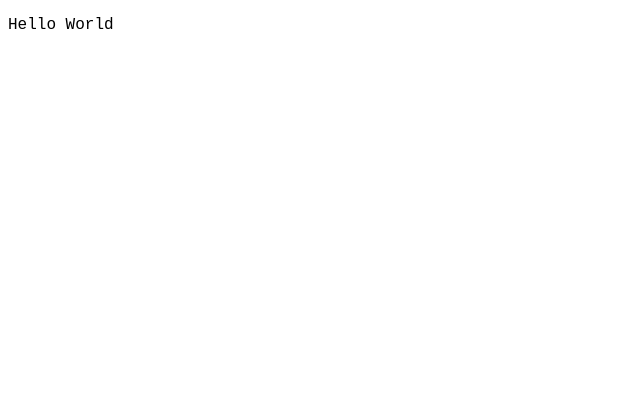
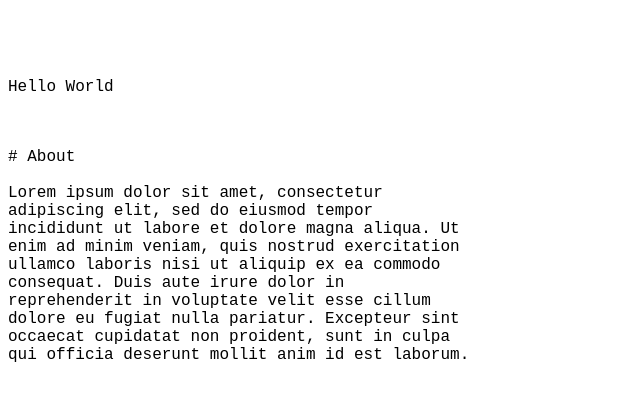
Before and after one commit to JacksonHagood/JacksonHagood, a React (Create React App) app: page / in a window 1280 px wide. Shown: the top 400 px of the page, without its empty margins (0-640 px from the left). Built offline with nearby package versions, Linux system fonts and the light colour scheme.

Commit message:
Basic cell layout

```diff
--- /dev/null
+++ b/src/components/terminal/cell_span.tsx
@@ -0,0 +1,16 @@
+import React from "react";
+
+import { Cell } from "../../types/cells"
+
+export const CellSpan = (props: {cell: Cell}) => {
+  return (
+    <span
+      style = {{
+        ...(props.cell.background_color && {"backgroundColor": props.cell.background_color}),
+        ...(props.cell.color && {"backgroundColor": props.cell.color}),
+      }}
+    >
+      {props.cell.char}
+    </span>
+  );
+}
--- /dev/null
+++ b/src/components/terminal/terminal.tsx
@@ -0,0 +1,18 @@
+import React from "react";
+
+import { Cell, CellString, CellBuffer } from "../../types/cells"
+import { CellSpan } from "./cell_span"
+
+export const Terminal = (props: {cell_buffer: CellBuffer}) => {
+  return (
+    <div>
+      {props.cell_buffer.map((cell_row: CellString, index: number) => (
+        <div>
+          {cell_row.map((cell: Cell, index: number) => (
+            <CellSpan cell = {cell}/>
+          ))}
+        </div>
+      ))}
+    </div>
+  );
+}
--- /dev/null
+++ b/src/constants/characters.ts
@@ -0,0 +1,12 @@
+export const S    = " "; // space
+export const L_H  = "─"; // line - horizontal
+export const L_V  = "│"; // line - vertical
+export const C_UL = "┌"; // corner - up, left
+export const C_UR = "┐"; // corner - up, right
+export const C_DL = "└"; // corner - down, left
+export const C_DR = "┘"; // corner - down, right
+export const X_R  = "├"; // cross - right
+export const X_L  = "┤"; // cross - left
+export const X_U  = "┴"; // cross - up
+export const X_D  = "┬"; // cross - down
+export const X_A  = "┼"; // cross - all
--- /dev/null
+++ b/src/constants/content/about.ts
@@ -0,0 +1,6 @@
+export const content = `
+
+# About
+
+Lorem ipsum dolor sit amet, consectetur adipiscing elit, sed do eiusmod tempor incididunt ut labore et dolore magna aliqua. Ut enim ad minim veniam, quis nostrud exercitation ullamco laboris nisi ut aliquip ex ea commodo consequat. Duis aute irure dolor in reprehenderit in voluptate velit esse cillum dolore eu fugiat nulla pariatur. Excepteur sint occaecat cupidatat non proident, sunt in culpa qui officia deserunt mollit anim id est laborum.
+`
--- a/src/index.tsx
+++ b/src/index.tsx
@@ -2,6 +2,13 @@ import React from "react";
 import ReactDOM from "react-dom/client";
 
 import "./style/global.scss"
+
+import { Terminal } from "./components/terminal/terminal"
+import { parse_markdown } from "./processing/markdown_parser"
+import { Cell, CellBuffer } from "./types/cells"
+import {content} from "./constants/content/about"
+
+const ex = parse_markdown(content, 50);
 
 const root = ReactDOM.createRoot(
   document.getElementById("root") as HTMLElement
@@ -17,6 +24,7 @@ root.render(
       <main>
         {/* TODO */}
         <p>Hello World</p>
+        <Terminal cell_buffer = {ex}/>
       </main>
 
       <footer>
--- /dev/null
+++ b/src/processing/markdown_parser.ts
@@ -0,0 +1,57 @@
+import { CellString, CellBuffer } from "../types/cells";
+import * as CHAR from "../constants/characters";
+
+export const parse_markdown = (markdown_content: string, width: number): CellBuffer => {
+  var cell_buffer: CellBuffer = [];
+  var cell_row: CellString = [];
+  var current_word: CellString = [];
+
+  for (const char of markdown_content) {
+    // start a new line when character detected
+    if (char === "\n") {
+      cell_row.push(...current_word)
+      current_word = []
+
+      while (cell_row.length < width) {
+        console.log("a")
+        cell_row.push(
+          {
+            char: CHAR.S
+          }
+        )
+      }
+
+      cell_buffer.push(cell_row);
+      cell_row = [];
+    } else {
+      current_word.push(
+        {
+          char: char
+        }
+      );
+
+      // when current word will exceed width, start a new line
+      if (cell_row.length + current_word.length >= width) {
+        while (cell_row.length < width) {
+          console.log("a")
+          cell_row.push(
+            {
+              char: " "
+            }
+          )
+        }
+
+        cell_buffer.push(cell_row);
+        cell_row = [];
+      }
+
+      // when current word ends, add it to current line
+      if (char === " " && current_word.length > 1) {
+        cell_row.push(...current_word)
+        current_word = []
+      }
+    }
+  }
+
+  return cell_buffer;
+}
--- a/src/style/constants.scss
+++ b/src/style/constants.scss
@@ -1,2 +1,5 @@
+// colors
+$background-color: #FFFFFFFF;
+
 // fonts
 $font-mono: "Courier New", "Consolas", "Monaco", monospace;
--- a/src/style/global.scss
+++ b/src/style/global.scss
@@ -2,4 +2,5 @@
 
 body {
     font-family: $font-mono;
+    white-space: pre-wrap;
 }
--- /dev/null
+++ b/src/types/cells.ts
@@ -0,0 +1,12 @@
+// cell is a single character in the terminal
+export type Cell = {
+  char: string;
+  background_color?: string;
+  color?: string;
+}
+
+// cell string is an array of cells
+export type CellString = Cell[]
+
+// cell buffer is a 2d matrix of cells
+export type CellBuffer = Cell[][]
```
